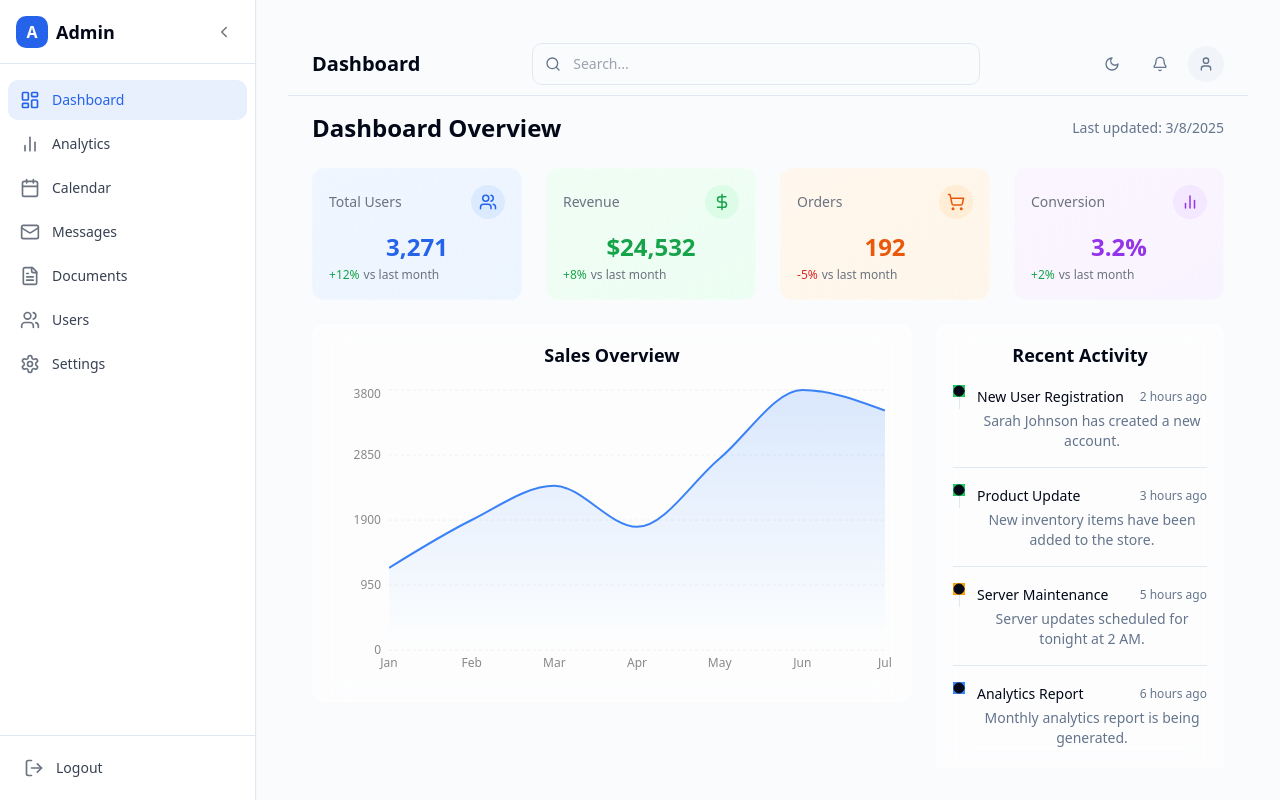
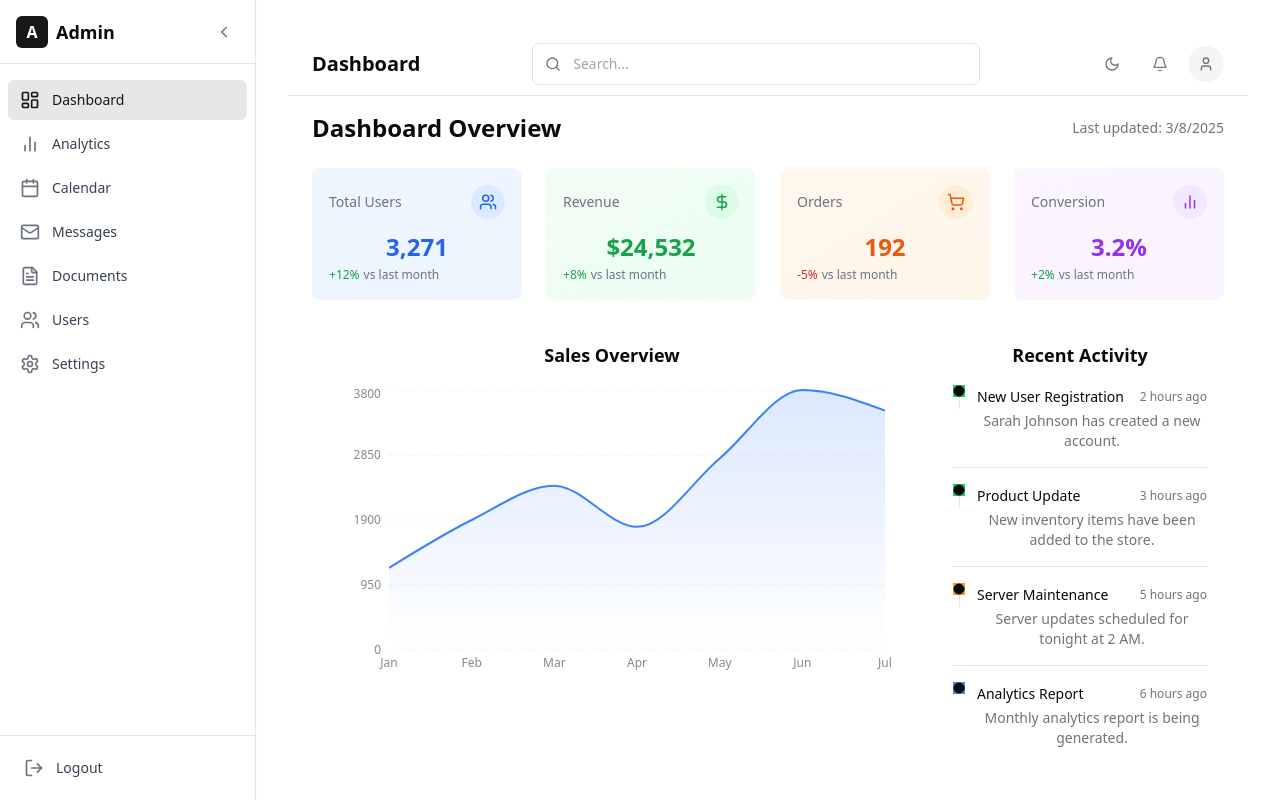
Before and after one commit to santonssss/admin-dashboard, a React (Vite) app: page / in a window 1280 px wide. Built offline with nearby package versions, Linux system fonts and the light colour scheme.

Commit message:
fix style

```diff
--- a/src/index.css
+++ b/src/index.css
@@ -4,35 +4,35 @@
 
 @layer base {
   :root {
-    --background: 210 40% 98.5%;
-    --foreground: 222.2 84% 4.9%;
+    --background: 0 0% 100%;
+    --foreground: 0 0% 3.9%;
 
     --card: 0 0% 100%;
-    --card-foreground: 222.2 84% 4.9%;
+    --card-foreground: 0 0% 3.9%;
 
     --popover: 0 0% 100%;
-    --popover-foreground: 222.2 84% 4.9%;
+    --popover-foreground: 0 0% 3.9%;
 
-    --primary: 221.2 83% 53.3%;
-    --primary-foreground: 210 40% 98%;
+    --primary: 0 0% 9%;
+    --primary-foreground: 0 0% 98%;
 
-    --secondary: 210 40% 96.1%;
-    --secondary-foreground: 222.2 47.4% 11.2%;
+    --secondary: 0 0% 96.1%;
+    --secondary-foreground: 0 0% 9%;
 
-    --muted: 210 40% 96.1%;
-    --muted-foreground: 215.4 16.3% 46.9%;
+    --muted: 0 0% 96.1%;
+    --muted-foreground: 0 0% 45.1%;
 
-    --accent: 221.2 83% 53.3%;
-    --accent-foreground: 222.2 47.4% 11.2%;
+    --accent: 0 0% 96.1%;
+    --accent-foreground: 0 0% 9%;
 
     --destructive: 0 84.2% 60.2%;
-    --destructive-foreground: 210 40% 98%;
+    --destructive-foreground: 0 0% 98%;
 
-    --border: 214.3 31.8% 91.4%;
-    --input: 214.3 31.8% 91.4%;
-    --ring: 221.2 83% 53.3%;
+    --border: 0 0% 89.8%;
+    --input: 0 0% 89.8%;
+    --ring: 0 0% 3.9%;
 
-    --radius: 0.75rem;
+    --radius: 0.5rem;
 
     --sidebar-background: 0 0% 100%;
     --sidebar-foreground: 222.2 84% 4.9%;
@@ -42,36 +42,41 @@
     --sidebar-accent-foreground: 222.2 47.4% 11.2%;
     --sidebar-border: 214.3 31.8% 91.4%;
     --sidebar-ring: 221.2 83% 53.3%;
+    --chart-1: 12 76% 61%;
+    --chart-2: 173 58% 39%;
+    --chart-3: 197 37% 24%;
+    --chart-4: 43 74% 66%;
+    --chart-5: 27 87% 67%;
   }
 
   .dark {
-    --background: 222.2 84% 4.9%;
-    --foreground: 210 40% 98%;
+    --background: 0 0% 3.9%;
+    --foreground: 0 0% 98%;
 
-    --card: 222.2 84% 4.9%;
-    --card-foreground: 210 40% 98%;
+    --card: 0 0% 3.9%;
+    --card-foreground: 0 0% 98%;
 
-    --popover: 222.2 84% 4.9%;
-    --popover-foreground: 210 40% 98%;
+    --popover: 0 0% 3.9%;
+    --popover-foreground: 0 0% 98%;
 
-    --primary: 217.2 91.2% 59.8%;
-    --primary-foreground: 222.2 47.4% 11.2%;
+    --primary: 0 0% 98%;
+    --primary-foreground: 0 0% 9%;
 
-    --secondary: 217.2 32.6% 17.5%;
-    --secondary-foreground: 210 40% 98%;
+    --secondary: 0 0% 14.9%;
+    --secondary-foreground: 0 0% 98%;
 
-    --muted: 217.2 32.6% 17.5%;
-    --muted-foreground: 215 20.2% 65.1%;
+    --muted: 0 0% 14.9%;
+    --muted-foreground: 0 0% 63.9%;
 
-    --accent: 217.2 91.2% 59.8%;
-    --accent-foreground: 210 40% 98%;
+    --accent: 0 0% 14.9%;
+    --accent-foreground: 0 0% 98%;
 
     --destructive: 0 62.8% 30.6%;
-    --destructive-foreground: 210 40% 98%;
+    --destructive-foreground: 0 0% 98%;
 
-    --border: 217.2 32.6% 17.5%;
-    --input: 217.2 32.6% 17.5%;
-    --ring: 224.3 76.3% 48%;
+    --border: 0 0% 14.9%;
+    --input: 0 0% 14.9%;
+    --ring: 0 0% 83.1%;
 
     --sidebar-background: 222.2 84% 4.9%;
     --sidebar-foreground: 210 40% 98%;
@@ -81,6 +86,11 @@
     --sidebar-accent-foreground: 210 40% 98%;
     --sidebar-border: 217.2 32.6% 17.5%;
     --sidebar-ring: 224.3 76.3% 48%;
+    --chart-1: 220 70% 50%;
+    --chart-2: 160 60% 45%;
+    --chart-3: 30 80% 55%;
+    --chart-4: 280 65% 60%;
+    --chart-5: 340 75% 55%;
   }
 }
 
@@ -143,3 +153,12 @@
     @apply transition-all duration-300 ease-in-out hover:scale-105;
   }
 }
+
+@layer base {
+  * {
+    @apply border-border;
+  }
+  body {
+    @apply bg-background text-foreground;
+  }
+}
```
